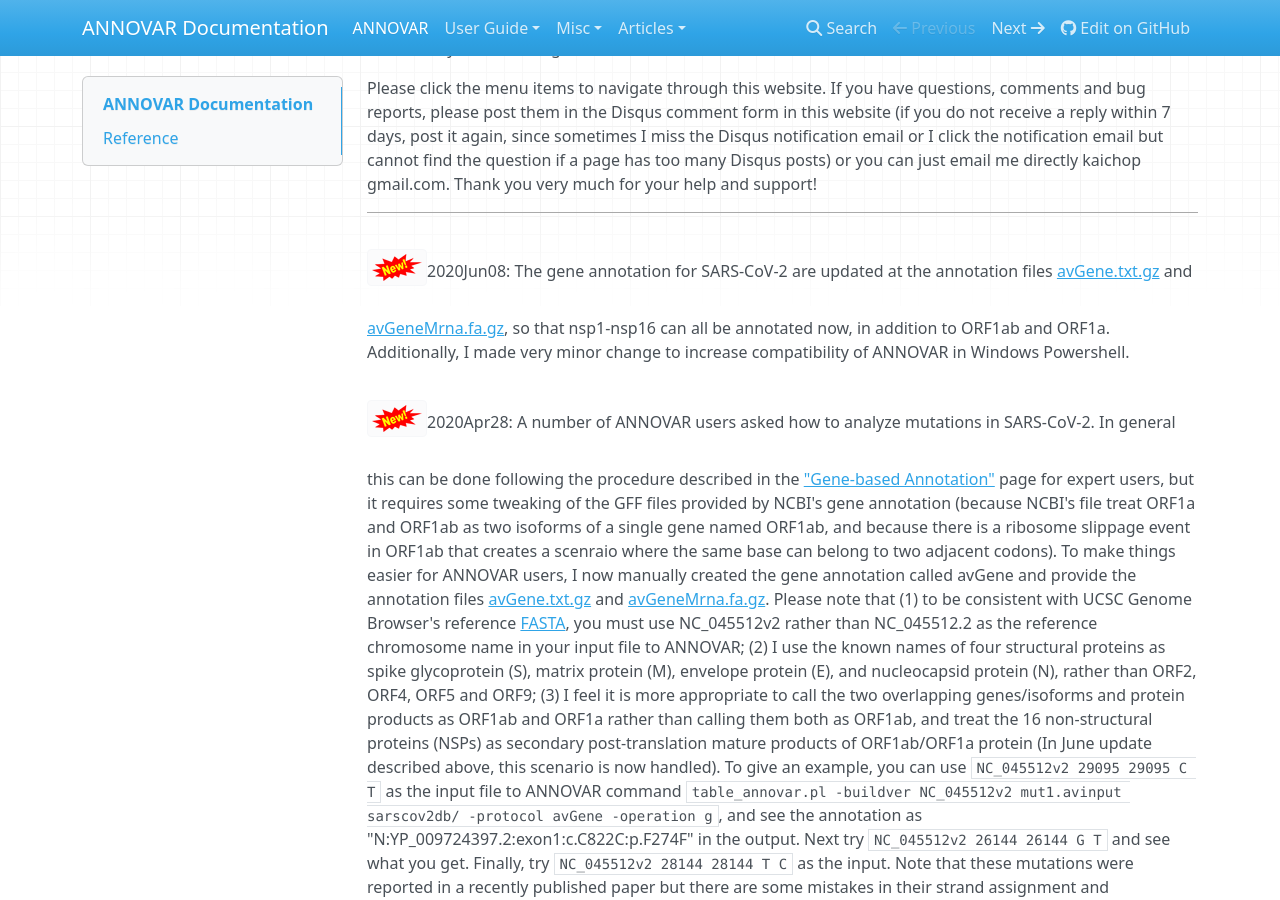
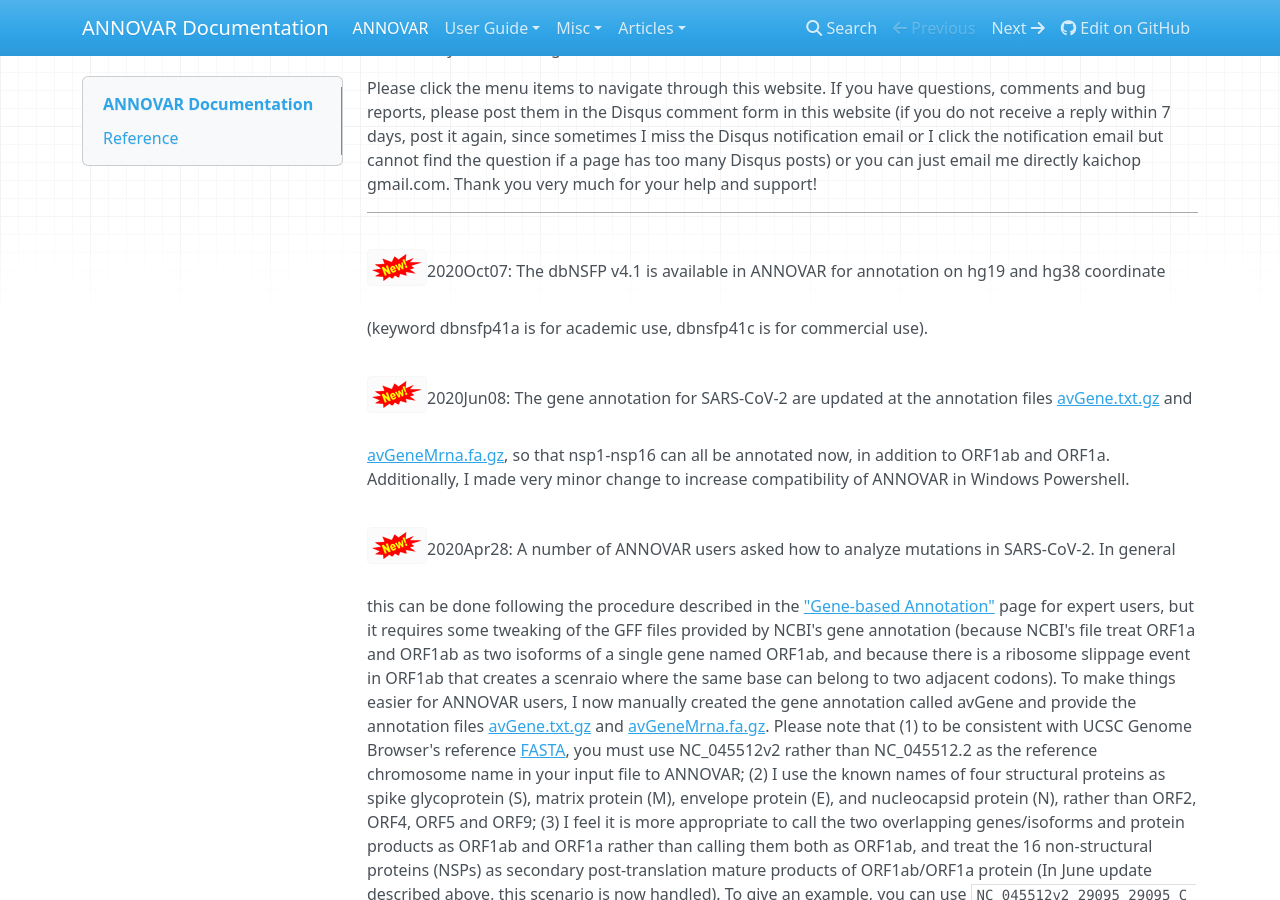
Before and after one commit to WGLab/doc-ANNOVAR, an MkDocs documentation site: the page built from docs/index.md, in a window 1280 px wide and 900 px high, scrolled down 546 px. Built offline with MkDocs 1.6.1, drawn with Linux system fonts in a browser that asks for light colours; nearby versions of some CDN libraries; old or Windows-style settings are respelled for this version of MkDocs.

Commit message:
Update index.md

```diff
--- a/docs/index.md
+++ b/docs/index.md
@@ -10,6 +10,8 @@ ANNOVAR is an efficient software tool to utilize update-to-date information to f
 Please click the menu items to navigate through this website. If you have questions, comments and bug reports, please post them in the Disqus comment form in this website (if you do not receive a reply within 7 days, post it again, since sometimes I miss the Disqus notification email or I click the notification email but cannot find the question if a page has too many Disqus posts) or you can just email me directly kaichop gmail.com. Thank you very much for your help and support!
 
 ---
+
+![new](img/new.png)2020Oct07: The dbNSFP v4.1 is available in ANNOVAR for annotation on hg19 and hg38 coordinate (keyword dbnsfp41a is for academic use, dbnsfp41c is for commercial use).
 
 ![new](img/new.png)2020Jun08: The gene annotation for SARS-CoV-2 are updated at the annotation files [avGene.txt.gz](http://www.openbioinformatics.org/annovar/download/NC_045512v2_avGene.txt.gz) and [avGeneMrna.fa.gz](http://www.openbioinformatics.org/annovar/download/NC_045512v2_avGeneMrna.fa.gz), so that nsp1-nsp16 can all be annotated now, in addition to ORF1ab and ORF1a. Additionally, I made very minor change to increase compatibility of ANNOVAR in Windows Powershell.
 
```
